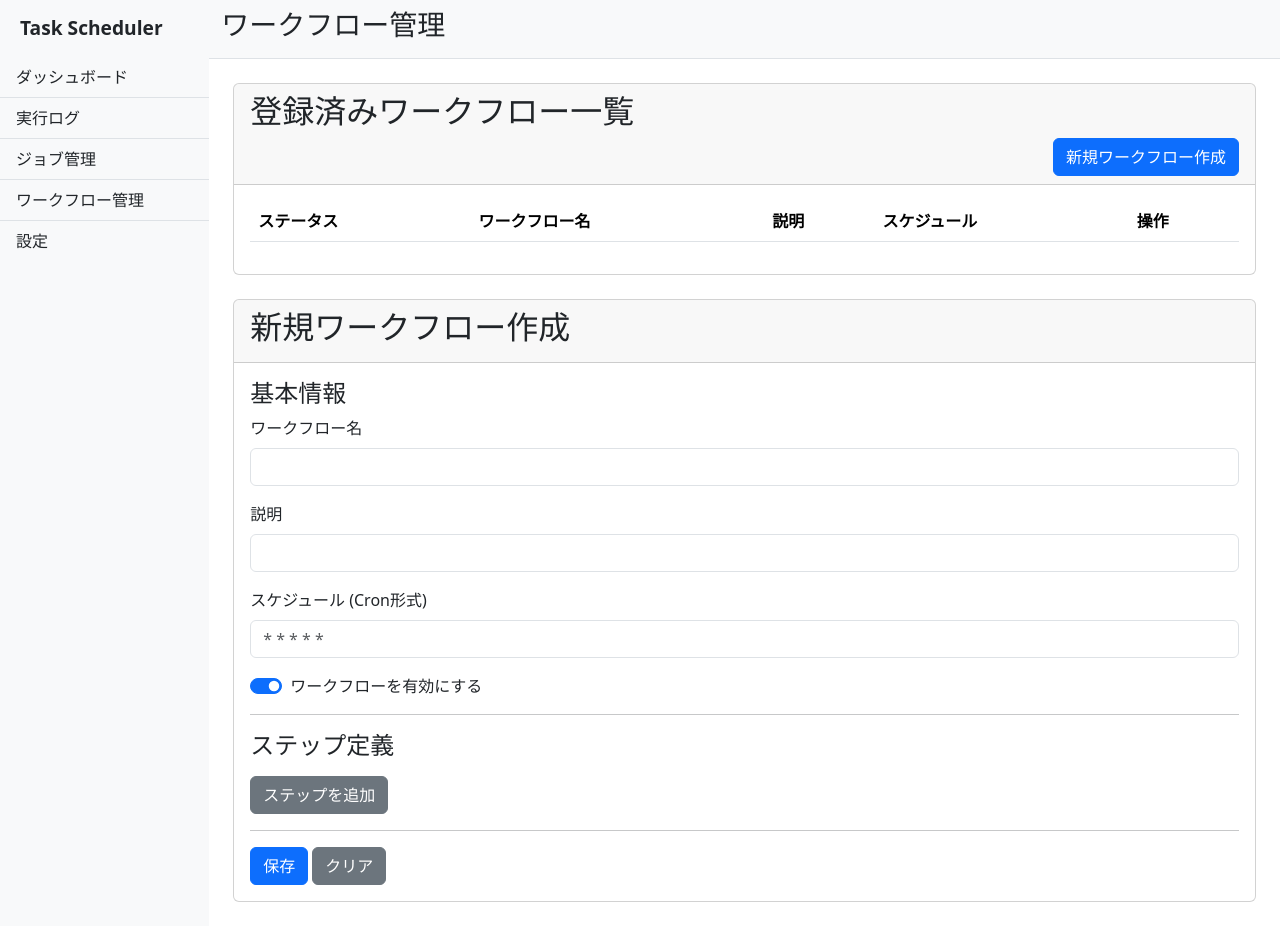
After one commit to xzyozi/task_schedule, a Flask app: page /workflows in a window 1280 px wide. The commit adds this page. Run offline with Flask 3, Linux system fonts and the light colour scheme; lists and menus that the app fills with data are empty.

Commit message:
WIP(workflow): ワークフロー機能の初期実装を追加
- ワークフロー管理のための基本的なバックエンドおよびフロントエンド構造を実装。
- 新しいデータベースモデルとしてWorkflows、WorkflowSteps、WorkflowRunsを追加。
- 新規モデル用のPydanticスキーマを作成。
- ワークフロー管理のためのCRUDサービスとAPIエンドポイントを実装。
- UIに「ワークフロー管理」ページを追加し、ワークフローとそのステップの作成・編集フォームを実装。
- 新UIを扱うための基本JavaScriptロジックを含みます。

注記: これはワークフロー機能の基盤となる暫定実装です。スケジューリングと実行ロジックはまだ実装されていません。

```diff
--- a/src/webgui/app.py
+++ b/src/webgui/app.py
@@ -37,6 +37,10 @@ def logs():
 def jobs():
     return render_template('jobs.html')
 
+@app.route('/workflows')
+def workflows():
+    return render_template('workflows.html')
+
 @app.route('/jobs/<job_id>')
 def job_detail(job_id):
     return render_template('job_detail.html', job_id=job_id)
--- /dev/null
+++ b/src/webgui/static/workflows.js
@@ -0,0 +1,182 @@
+// src/webgui/static/workflows.js
+
+document.addEventListener('DOMContentLoaded', function() {
+    const API_BASE_URL = 'http://127.0.0.1:8000';
+
+    // Main elements
+    const workflowsListBody = document.getElementById('workflows-list-body');
+    const workflowForm = document.getElementById('workflow-form');
+    const workflowFormTitle = document.getElementById('workflow-form-title');
+    const workflowIdInput = document.getElementById('workflow-id-hidden');
+    const stepsContainer = document.getElementById('steps-container');
+    const addStepBtn = document.getElementById('add-step-btn');
+    const stepTemplate = document.getElementById('step-template');
+
+    let serverOsType = '';
+
+    // --- Utility Functions ---
+
+    function fetchAndDisplayWorkflows() {
+        fetch(`${API_BASE_URL}/api/workflows`)
+            .then(response => response.json())
+            .then(workflows => {
+                workflowsListBody.innerHTML = '';
+                workflows.forEach(wf => {
+                    const row = document.createElement('tr');
+                    row.innerHTML = `
+                        <td><span class="badge bg-${wf.is_enabled ? 'success' : 'secondary'}">${wf.is_enabled ? '有効' : '無効'}</span></td>
+                        <td>${wf.name}</td>
+                        <td>${wf.description || ''}</td>
+                        <td>${wf.schedule || 'N/A'}</td>
+                        <td>
+                            <button class="btn btn-sm btn-info btn-edit-workflow" data-workflow-id="${wf.id}">編集</button>
+                            <button class="btn btn-sm btn-danger btn-delete-workflow" data-workflow-id="${wf.id}">削除</button>
+                        </td>
+                    `;
+                    workflowsListBody.appendChild(row);
+                });
+            })
+            .catch(error => console.error('Error fetching workflows:', error));
+    }
+
+    function addStep(stepData = null) {
+        const newStep = stepTemplate.content.cloneNode(true);
+        const stepCard = newStep.querySelector('.step-card');
+        stepsContainer.appendChild(stepCard);
+        updateStepTitles();
+        initializeJobTypeOptions(stepCard);
+
+        if (stepData) {
+            stepCard.querySelector('.step-name').value = stepData.name;
+            stepCard.querySelector('.step-job-type').value = stepData.job_type;
+            stepCard.querySelector('.step-target').value = stepData.target;
+            stepCard.querySelector('.step-on-failure').value = stepData.on_failure;
+        }
+    }
+
+    function updateStepTitles() {
+        const steps = stepsContainer.querySelectorAll('.step-card');
+        steps.forEach((step, index) => {
+            step.querySelector('.card-title').textContent = `ステップ ${index + 1}`;
+        });
+    }
+
+    function initializeJobTypeOptions(container) {
+        const options = container.querySelectorAll('option.os-specific');
+        options.forEach(option => {
+            const supportedOs = option.dataset.os;
+            if (serverOsType.toLowerCase().includes(supportedOs)) {
+                option.style.display = 'block';
+            }
+        });
+    }
+
+    function fetchOsInfo() {
+        return fetch(`${API_BASE_URL}/api/system/os`)
+            .then(response => response.json())
+            .then(data => {
+                serverOsType = data.os_type;
+            })
+            .catch(error => console.error('Error fetching OS info:', error));
+    }
+
+    // --- Event Listeners ---
+
+    addStepBtn.addEventListener('click', () => addStep());
+
+    stepsContainer.addEventListener('click', function(event) {
+        if (event.target.classList.contains('remove-step-btn')) {
+            event.target.closest('.step-card').remove();
+            updateStepTitles();
+        }
+    });
+
+    workflowForm.addEventListener('submit', function(event) {
+        event.preventDefault();
+        const isEdit = !!workflowIdInput.value;
+        const method = isEdit ? 'PUT' : 'POST';
+        const url = isEdit ? `${API_BASE_URL}/api/workflows/${workflowIdInput.value}` : `${API_BASE_URL}/api/workflows`;
+
+        const steps = [];
+        stepsContainer.querySelectorAll('.step-card').forEach((stepCard, index) => {
+            steps.push({
+                step_order: index + 1,
+                name: stepCard.querySelector('.step-name').value,
+                job_type: stepCard.querySelector('.step-job-type').value,
+                target: stepCard.querySelector('.step-target').value,
+                on_failure: stepCard.querySelector('.step-on-failure').value,
+            });
+        });
+
+        const workflowData = {
+            name: document.getElementById('workflow-name').value,
+            description: document.getElementById('workflow-description').value,
+            schedule: document.getElementById('workflow-schedule').value,
+            is_enabled: document.getElementById('workflow-enabled').checked,
+            steps: steps
+        };
+
+        fetch(url, {
+            method: method,
+            headers: { 'Content-Type': 'application/json' },
+            body: JSON.stringify(workflowData)
+        })
+        .then(response => {
+            if (!response.ok) return response.json().then(err => { throw new Error(err.detail || 'Unknown error'); });
+            return response.json();
+        })
+        .then(data => {
+            alert(`ワークフロー '${data.name}' が${isEdit ? '更新' : '作成'}されました。`);
+            workflowForm.reset();
+            stepsContainer.innerHTML = '';
+            fetchAndDisplayWorkflows();
+        })
+        .catch(error => {
+            console.error('Error saving workflow:', error);
+            alert(`ワークフローの保存に失敗しました: ${error.message}`);
+        });
+    });
+
+    workflowsListBody.addEventListener('click', function(event) {
+        const target = event.target;
+        if (target.classList.contains('btn-edit-workflow')) {
+            const workflowId = target.dataset.workflowId;
+            fetch(`${API_BASE_URL}/api/workflows/${workflowId}`)
+                .then(response => response.json())
+                .then(workflow => {
+                    workflowFormTitle.textContent = `ワークフロー編集: ${workflow.name}`;
+                    workflowIdInput.value = workflow.id;
+                    document.getElementById('workflow-name').value = workflow.name;
+                    document.getElementById('workflow-description').value = workflow.description;
+                    document.getElementById('workflow-schedule').value = workflow.schedule;
+                    document.getElementById('workflow-enabled').checked = workflow.is_enabled;
+
+                    stepsContainer.innerHTML = '';
+                    workflow.steps.sort((a, b) => a.step_order - b.step_order).forEach(addStep);
+
+                    window.scrollTo(0, document.body.scrollHeight);
+                });
+        }
+
+        if (target.classList.contains('btn-delete-workflow')) {
+            const workflowId = target.dataset.workflowId;
+            if (confirm('本当にこのワークフローを削除しますか？')) {
+                fetch(`${API_BASE_URL}/api/workflows/${workflowId}`, { method: 'DELETE' })
+                    .then(response => {
+                        if (response.ok) {
+                            alert('ワークフローが削除されました。');
+                            fetchAndDisplayWorkflows();
+                        } else {
+                            throw new Error('削除に失敗しました。');
+                        }
+                    })
+                    .catch(error => alert(error.message));
+            }
+        }
+    });
+
+    // --- Initial Load ---
+    fetchOsInfo().then(() => {
+        fetchAndDisplayWorkflows();
+    });
+});
--- a/src/webgui/templates/base.html
+++ b/src/webgui/templates/base.html
@@ -19,6 +19,7 @@
                 <a href="{{ url_for('index') }}" class="list-group-item list-group-item-action bg-light">ダッシュボード</a>
                 <a href="{{ url_for('logs') }}" class="list-group-item list-group-item-action bg-light">実行ログ</a>
                 <a href="{{ url_for('jobs') }}" class="list-group-item list-group-item-action bg-light">ジョブ管理</a>
+                <a href="{{ url_for('workflows') }}" class="list-group-item list-group-item-action bg-light">ワークフロー管理</a>
                 <a href="{{ url_for('settings') }}" class="list-group-item list-group-item-action bg-light">設定</a>
             </div>
         </div>
--- /dev/null
+++ b/src/webgui/templates/workflows.html
@@ -0,0 +1,120 @@
+{% extends "base.html" %}
+
+{% block title %}Workflow Management - Task Scheduler{% endblock %}
+
+{% block page_title %}ワークフロー管理{% endblock %}
+
+{% block content %}
+<div class="row">
+    <!-- Workflow List -->
+    <div class="col-lg-12">
+        <div class="card mb-4">
+            <div class="card-header">
+                <h2>登録済みワークフロー一覧</h2>
+                <button id="new-workflow-btn" class="btn btn-primary float-end">新規ワークフロー作成</button>
+            </div>
+            <div class="card-body">
+                <table class="table table-striped table-hover">
+                    <thead>
+                        <tr>
+                            <th scope="col">ステータス</th>
+                            <th scope="col">ワークフロー名</th>
+                            <th scope="col">説明</th>
+                            <th scope="col">スケジュール</th>
+                            <th scope="col">操作</th>
+                        </tr>
+                    </thead>
+                    <tbody id="workflows-list-body">
+                        <!-- Workflow rows will be inserted here by JavaScript -->
+                    </tbody>
+                </table>
+            </div>
+        </div>
+    </div>
+
+    <!-- Create/Edit Workflow Form -->
+    <div class="col-lg-12">
+        <div class="card">
+            <div class="card-header">
+                <h2 id="workflow-form-title">新規ワークフロー作成</h2>
+            </div>
+            <div class="card-body">
+                <form id="workflow-form">
+                    <input type="hidden" id="workflow-id-hidden">
+
+                    <h4>基本情報</h4>
+                    <div class="mb-3">
+                        <label for="workflow-name" class="form-label">ワークフロー名</label>
+                        <input type="text" class="form-control" id="workflow-name" required>
+                    </div>
+                    <div class="mb-3">
+                        <label for="workflow-description" class="form-label">説明</label>
+                        <input type="text" class="form-control" id="workflow-description">
+                    </div>
+                    <div class="mb-3">
+                        <label for="workflow-schedule" class="form-label">スケジュール (Cron形式)</label>
+                        <input type="text" class="form-control" id="workflow-schedule" placeholder="* * * * *">
+                    </div>
+                    <div class="form-check form-switch mb-3">
+                        <input class="form-check-input" type="checkbox" role="switch" id="workflow-enabled" checked>
+                        <label class="form-check-label" for="workflow-enabled">ワークフローを有効にする</label>
+                    </div>
+
+                    <hr>
+
+                    <h4>ステップ定義</h4>
+                    <div id="steps-container">
+                        <!-- Steps will be dynamically added here -->
+                    </div>
+
+                    <button type="button" id="add-step-btn" class="btn btn-secondary mt-2">ステップを追加</button>
+
+                    <hr>
+
+                    <button type="submit" class="btn btn-primary">保存</button>
+                    <button type="button" class="btn btn-secondary" id="clear-workflow-form-btn">クリア</button>
+                </form>
+            </div>
+        </div>
+    </div>
+</div>
+
+<!-- Template for a single step -->
+<template id="step-template">
+    <div class="step-card card mb-3">
+        <div class="card-body">
+            <h5 class="card-title">ステップ</h5>
+            <div class="mb-3">
+                <label class="form-label">ステップ名</label>
+                <input type="text" class="form-control step-name" required>
+            </div>
+            <div class="mb-3">
+                <label class="form-label">ジョブタイプ</label>
+                <select class="form-select step-job-type">
+                    <option value="python" selected>Python Function</option>
+                    <option value="cmd" data-os="windows" class="os-specific" style="display: none;">CMD</option>
+                    <option value="powershell" data-os="windows" class="os-specific" style="display: none;">PowerShell</option>
+                    <option value="shell" data-os="linux" class="os-specific" style="display: none;">Shell (Linux/macOS)</option>
+                </select>
+            </div>
+            <div class="mb-3">
+                <label class="form-label">ターゲット</label>
+                <input type="text" class="form-control step-target" placeholder="e.g., my.module:my_function or echo 'Hello'" required>
+            </div>
+            <div class="mb-3">
+                <label class="form-label">失敗時の挙動</label>
+                <select class="form-select step-on-failure">
+                    <option value="stop" selected>停止</option>
+                    <option value="continue">継続</option>
+                </select>
+            </div>
+            <button type="button" class="btn btn-danger btn-sm remove-step-btn">このステップを削除</button>
+        </div>
+    </div>
+</template>
+
+{% endblock %}
+
+{% block scripts %}
+<script src="{{ url_for('static', filename='workflows.js') }}"></script>
+{% endblock %}
```
Also changed, not shown: src/modules/scheduler/models.py (+27 -15 lines), src/modules/scheduler/router.py (+36 -0 lines), src/modules/scheduler/schemas.py (+36 -3 lines), src/modules/scheduler/service.py (+46 -0 lines).
